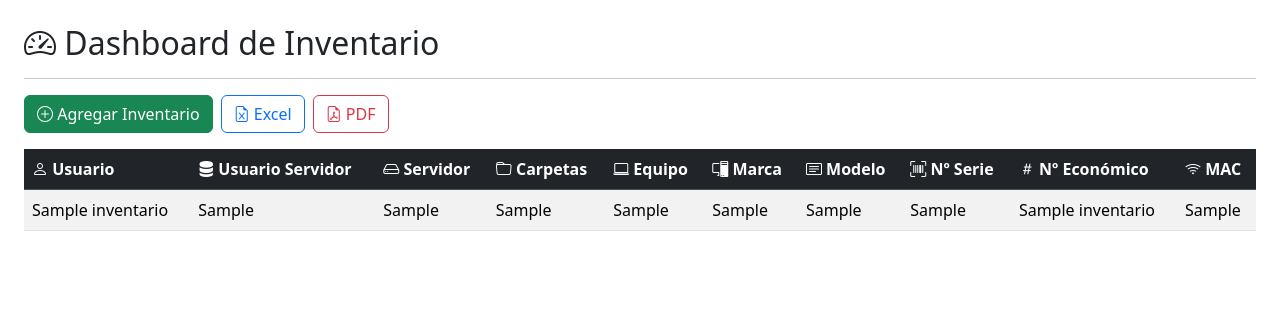
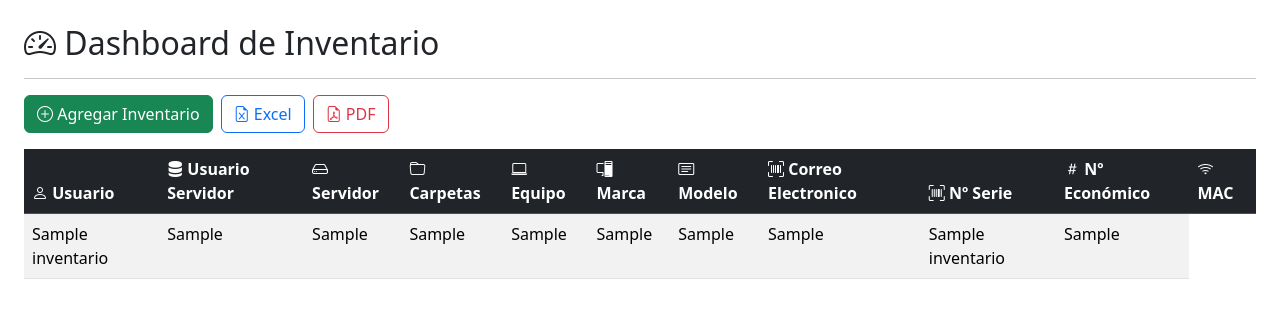
Before and after one commit to spkide/Inventari_TI, a Flask app: page /dashboard in a window 1280 px wide. Shown: the part 56-374 px from the top of the page. Run offline with Flask 3, Linux system fonts and the light colour scheme; a user stored in the database is signed in; tables that the repository leaves empty hold one stand-in row (values such as "Sample post").

Commit message:
actualizacion-3949

```diff
--- a/templates/tabla_inventario.html
+++ b/templates/tabla_inventario.html
@@ -8,6 +8,7 @@
       <th><i class="bi bi-laptop"></i> Equipo</th>
       <th><i class="bi bi-pc-display"></i> Marca</th>
       <th><i class="bi bi-card-text"></i> Modelo</th>
+      <th><i class="bi bi-upc-scan"></i> Correo Electronico</th>
       <th><i class="bi bi-upc-scan"></i> Nº Serie</th>
       <th><i class="bi bi-hash"></i> Nº Económico</th>
       <th><i class="bi bi-wifi"></i> MAC</th>
```
